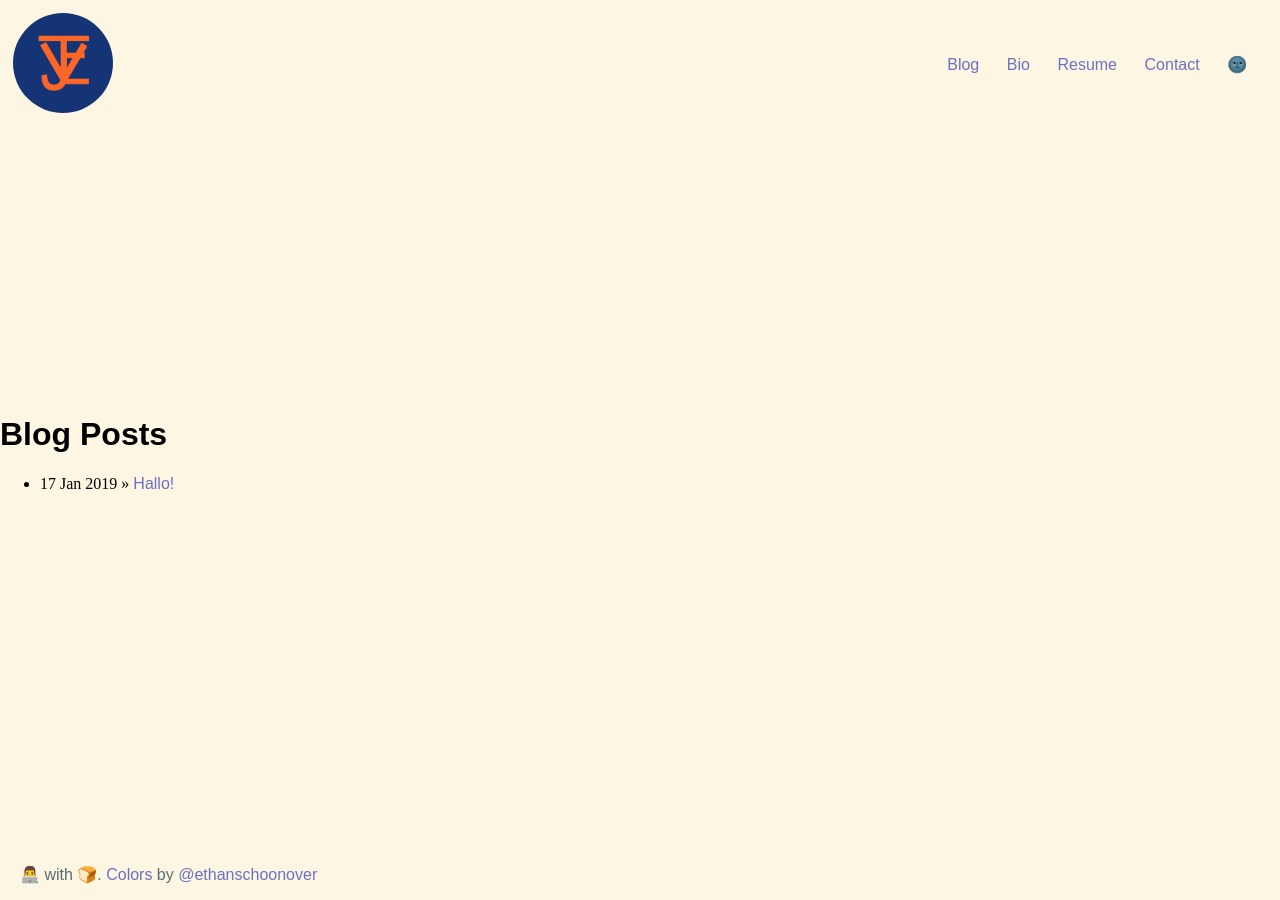
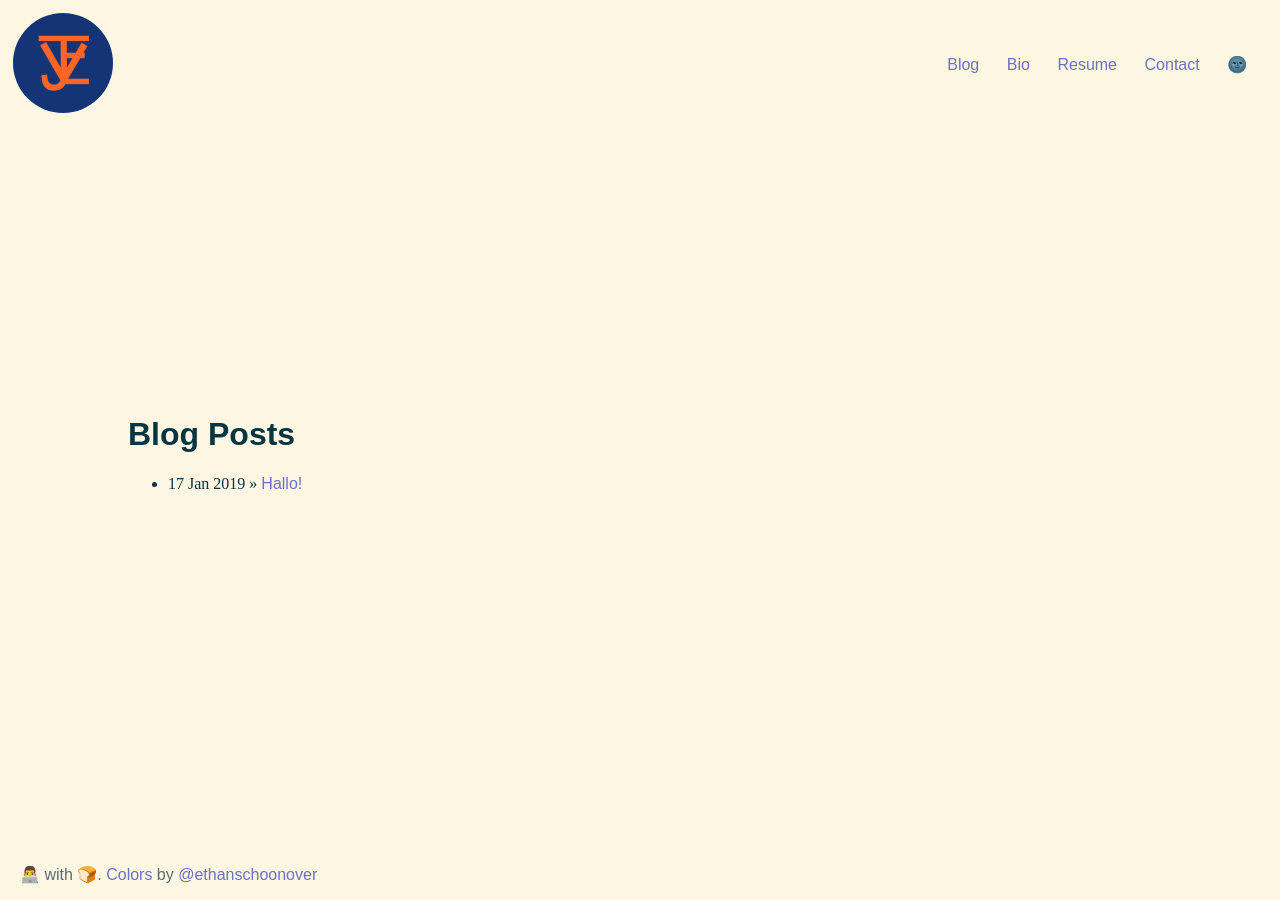
Before and after one commit to jahzielv/jahzielv.github.io, a Jekyll site: the page built from blog.html, in a window 1280 px wide. Built offline with Jekyll 4.4.1, drawn with Linux system fonts in a browser that asks for light colours.

Commit message:
YAY! now to fix blog page styling

```diff
--- a/blog.html
+++ b/blog.html
@@ -3,7 +3,7 @@ layout: default
 title: Blog
 ---
 
-<div id="home">
+<div id="main-content">
     <h1>Blog Posts</h1>
     <ul class="posts">
         {% for post in site.posts %}
```
